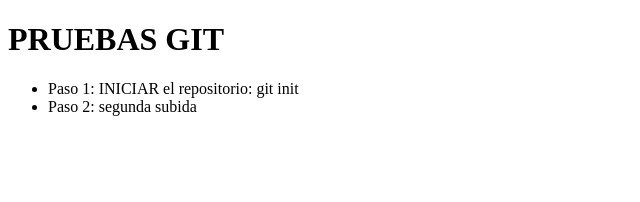
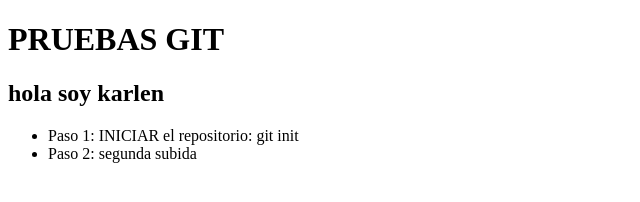
Before and after one commit to bryansint/creando, a plain HTML site: page index.html in a window 1280 px wide. Shown: the whole page, without its empty margins (0-640 px from the left). Drawn offline with Linux system fonts and the light colour scheme.

Commit message:
Update index.html
<dasddas

```diff
--- a/index.html
+++ b/index.html
@@ -8,6 +8,7 @@
 </head>
 <body>
     <h1> PRUEBAS GIT </h1>
+    <h2> hola soy karlen </h2>
     <ul>
         <li>Paso 1: INICIAR el repositorio: git init </li>
         <li>Paso 2: segunda subida</li>
```
